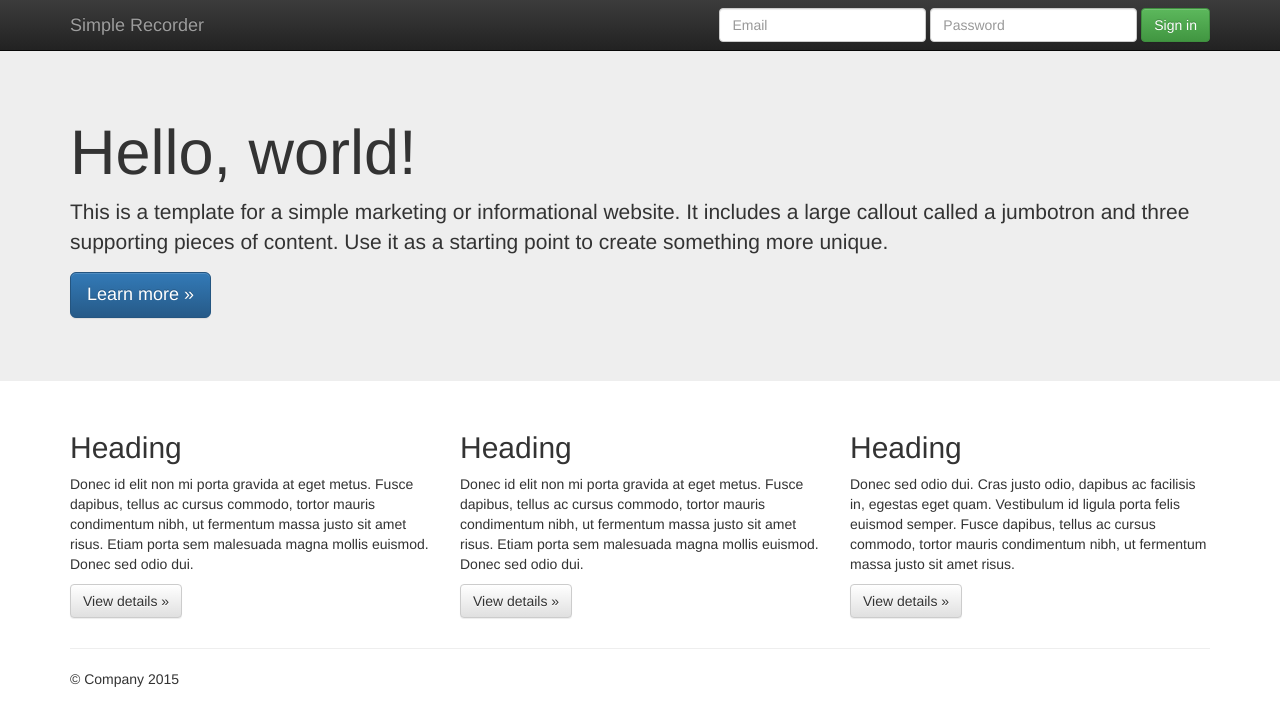
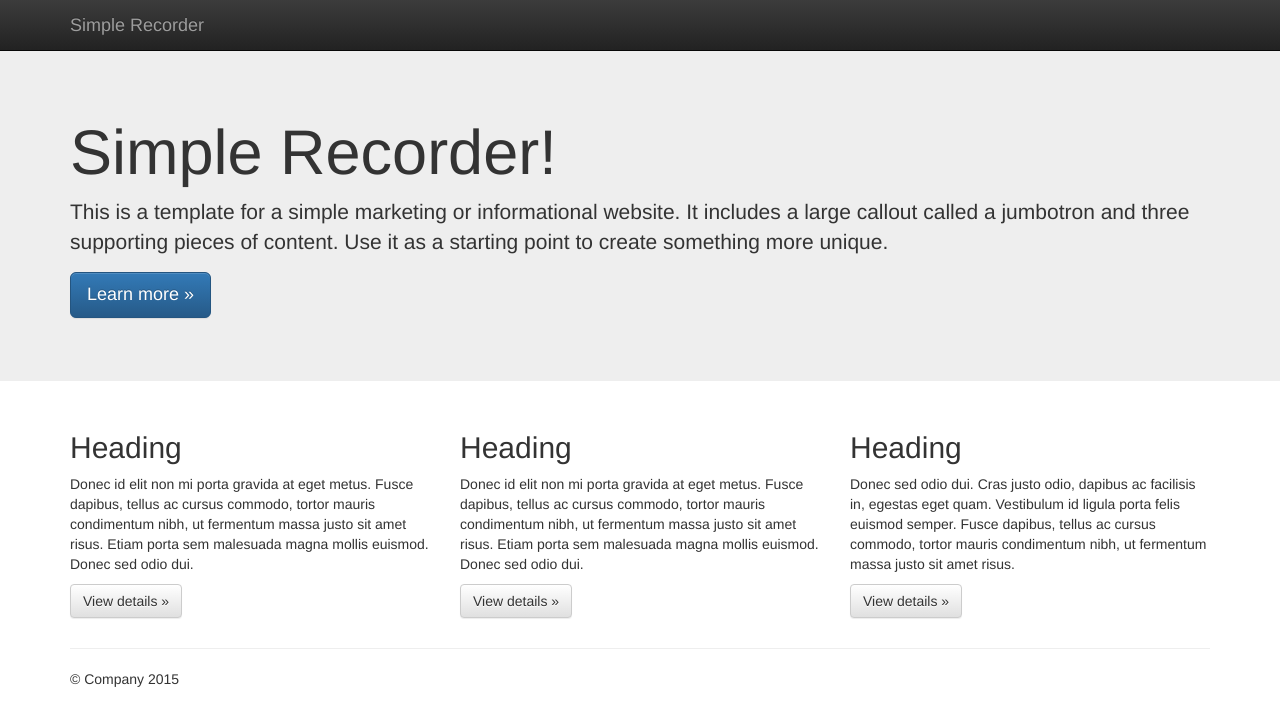
Before and after one commit to sshum3/simple-recorder, a plain HTML site: page index.html in a window 1280 px wide. Drawn offline with nearby package versions, Linux system fonts and the light colour scheme.

Commit message:
Update index.html

```diff
--- a/index.html
+++ b/index.html
@@ -34,24 +34,14 @@
           </button>
           <a class="navbar-brand" href="#">Simple Recorder</a>
         </div>
-        <div id="navbar" class="navbar-collapse collapse">
-          <form class="navbar-form navbar-right" role="form">
-            <div class="form-group">
-              <input type="text" placeholder="Email" class="form-control">
-            </div>
-            <div class="form-group">
-              <input type="password" placeholder="Password" class="form-control">
-            </div>
-            <button type="submit" class="btn btn-success">Sign in</button>
-          </form>
-        </div><!--/.navbar-collapse -->
+        <!--/.navbar-collapse -->
       </div>
     </nav>
 
     <!-- Main jumbotron for a primary marketing message or call to action -->
     <div class="jumbotron">
       <div class="container">
-        <h1>Hello, world!</h1>
+        <h1>Simple Recorder!</h1>
         <p>This is a template for a simple marketing or informational website. It includes a large callout called a jumbotron and three supporting pieces of content. Use it as a starting point to create something more unique.</p>
         <p><a class="btn btn-primary btn-lg" href="#" role="button">Learn more &raquo;</a></p>
       </div>
```
